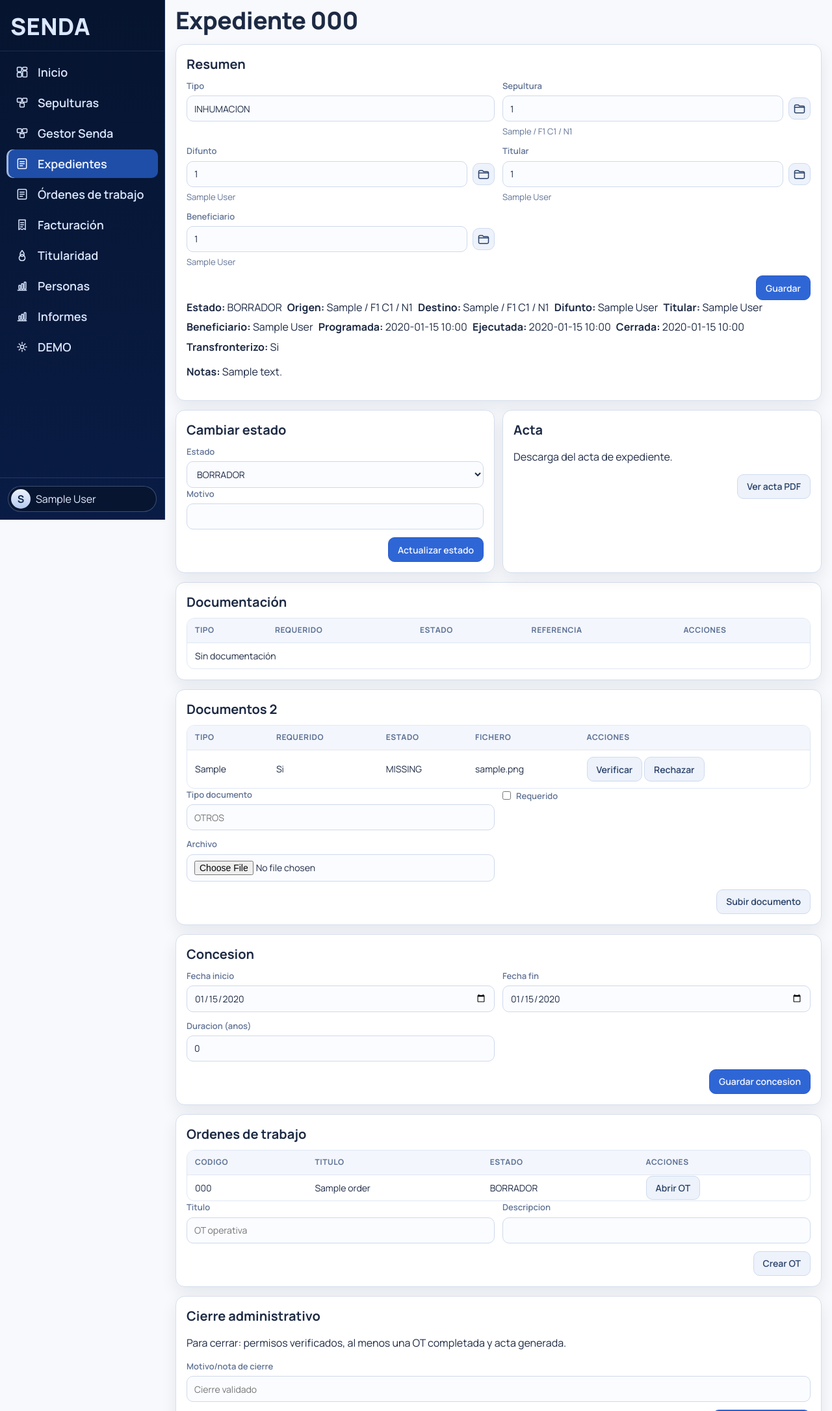
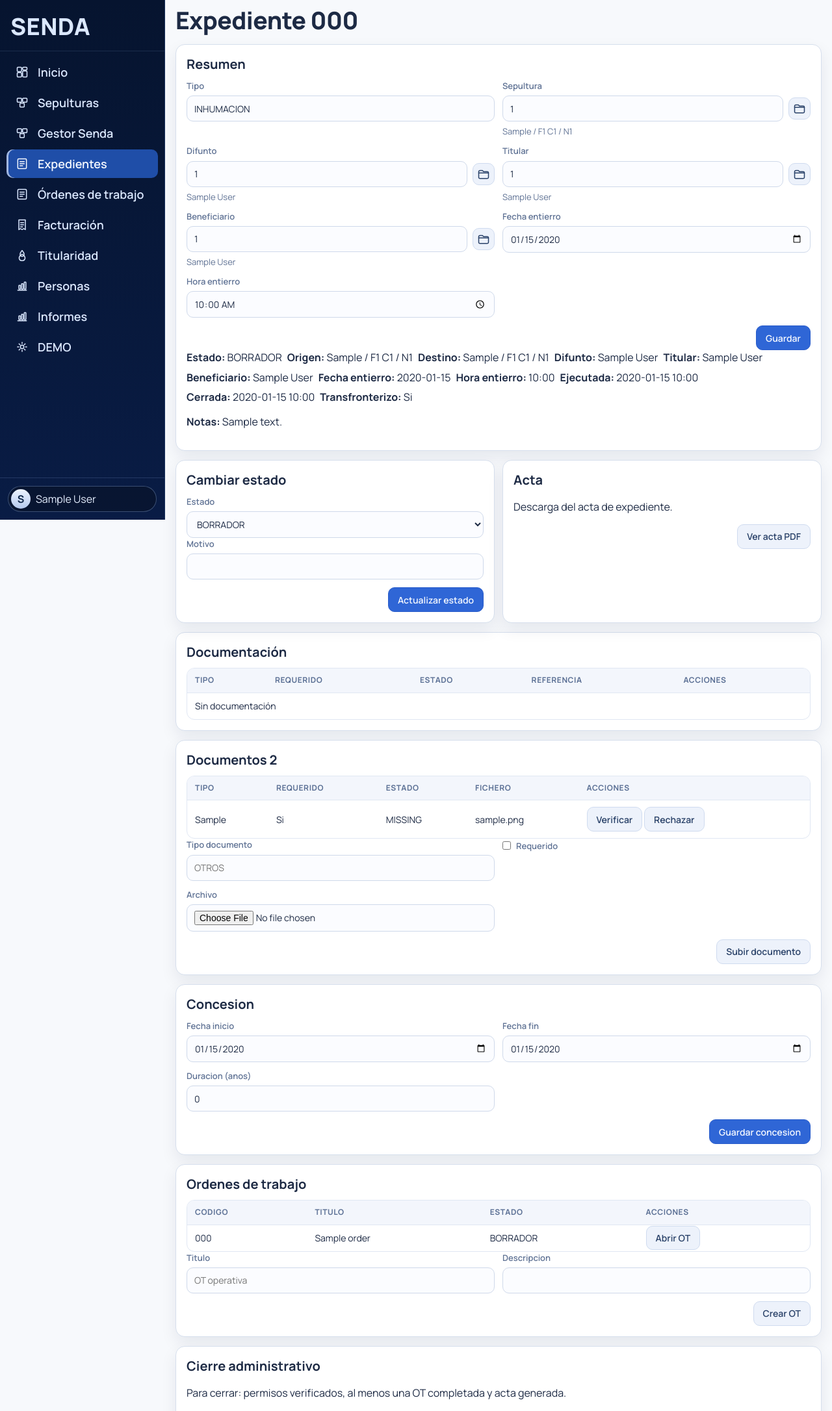
Before and after one commit to jaumecarreno/cementerio, a Flask app: page /cementerio/operaciones/1 in a window 1280 px wide. Shown: the top 2172 px of the page at 65% size. Run offline with Flask 3, Linux system fonts and the light colour scheme; a user stored in the database is signed in; tables that the repository leaves empty hold one stand-in row (values such as "Sample post"); some libraries are stand-ins or nearby versions.

Commit message:
Añadir fecha y hora de entierro

```diff
--- a/app/cemetery/operation_service.py
+++ b/app/cemetery/operation_service.py
@@ -147,6 +147,16 @@ def _parse_optional_datetime(value: str | None) -> datetime | None:
     except ValueError as exc:
         raise ValueError("Formato de fecha/hora invalido") from exc
     return parsed.replace(tzinfo=timezone.utc) if parsed.tzinfo is None else parsed.astimezone(timezone.utc)
+
+
+def _parse_burial_datetime(payload: dict[str, str]) -> datetime | None:
+    burial_date = (payload.get("burial_date") or "").strip()
+    burial_time = (payload.get("burial_time") or "").strip()
+    if burial_date or burial_time:
+        if not burial_date or not burial_time:
+            raise ValueError("Debes informar fecha y hora de entierro")
+        return _parse_optional_datetime(f"{burial_date}T{burial_time}")
+    return _parse_optional_datetime(payload.get("scheduled_at"))
 
 
 def _parse_iso_date(value: str | None, field_name: str) -> date:
@@ -560,7 +570,7 @@ def create_operation_case(payload: dict[str, str], user_id: int | None) -> Opera
         beneficiary_person_id=beneficiary_person_id,
         concession_start_date=concession_start_date,
         concession_end_date=concession_end_date,
-        scheduled_at=_parse_optional_datetime(payload.get("scheduled_at")),
+        scheduled_at=_parse_burial_datetime(payload),
         destination_cemetery_id=destination_cemetery_id,
         destination_name=(payload.get("destination_name") or "").strip(),
         destination_municipality=destination_municipality,
@@ -644,6 +654,8 @@ def update_operation_summary(
     case.holder_person_id = holder_person_id
     case.beneficiary_person_id = beneficiary_person_id
     case.declarant_person_id = holder_person_id
+    if any(key in payload for key in ("burial_date", "burial_time", "scheduled_at")):
+        case.scheduled_at = _parse_burial_datetime(payload)
     db.session.add(case)
 
     _log_activity(
--- a/app/cemetery/routes.py
+++ b/app/cemetery/routes.py
@@ -192,6 +192,10 @@ def _normalize_operation_payload(payload: dict[str, str]) -> dict[str, str]:
         normalized["holder_person_id"] = normalized["titular_person_id"]
     if "beneficiary_person_id" not in normalized and normalized.get("beneficiario_person_id"):
         normalized["beneficiary_person_id"] = normalized["beneficiario_person_id"]
+    if "burial_date" not in normalized and normalized.get("fecha_entierro"):
+        normalized["burial_date"] = normalized["fecha_entierro"]
+    if "burial_time" not in normalized and normalized.get("hora_entierro"):
+        normalized["burial_time"] = normalized["hora_entierro"]
     if "scheduled_at" not in normalized and normalized.get("fecha_prevista"):
         raw_date = (normalized.get("fecha_prevista") or "").strip()
         if raw_date:
--- a/app/templates/cemetery/expediente_detail.html
+++ b/app/templates/cemetery/expediente_detail.html
@@ -75,6 +75,14 @@
         </div>
         <div class="small muted field-picker-helper" id="summary_beneficiary_person_selected">{{ case.beneficiary_person.full_name if case.beneficiary_person else '' }}</div>
       </div>
+      <div>
+        <label>Fecha entierro</label>
+        <input type="date" name="burial_date" value="{{ case.scheduled_at.strftime('%Y-%m-%d') if case.scheduled_at else '' }}">
+      </div>
+      <div>
+        <label>Hora entierro</label>
+        <input type="time" name="burial_time" step="60" value="{{ case.scheduled_at.strftime('%H:%M') if case.scheduled_at else '' }}">
+      </div>
     </div>
     <div class="actions-row">
       <button class="btn primary" type="submit">Guardar</button>
@@ -91,7 +99,12 @@
     <div><strong>Difunto:</strong> {{ case.deceased_person.full_name if case.deceased_person else '-' }}</div>
     <div><strong>Titular:</strong> {{ case.holder_person.full_name if case.holder_person else (case.declarant_person.full_name if case.declarant_person else '-') }}</div>
     <div><strong>Beneficiario:</strong> {{ case.beneficiary_person.full_name if case.beneficiary_person else '-' }}</div>
+    {% if case.type == OperationType.INHUMACION %}
+    <div><strong>Fecha entierro:</strong> {{ case.scheduled_at.strftime('%Y-%m-%d') if case.scheduled_at else '-' }}</div>
+    <div><strong>Hora entierro:</strong> {{ case.scheduled_at.strftime('%H:%M') if case.scheduled_at else '-' }}</div>
+    {% else %}
     <div><strong>Programada:</strong> {{ case.scheduled_at.strftime('%Y-%m-%d %H:%M') if case.scheduled_at else '-' }}</div>
+    {% endif %}
     <div><strong>Ejecutada:</strong> {{ case.executed_at.strftime('%Y-%m-%d %H:%M') if case.executed_at else '-' }}</div>
     <div><strong>Cerrada:</strong> {{ case.closed_at.strftime('%Y-%m-%d %H:%M') if case.closed_at else '-' }}</div>
     <div><strong>Transfronterizo:</strong> {% if case.cross_border %}Si{% else %}No{% endif %}</div>
--- a/app/templates/cemetery/inhumation_assistant.html
+++ b/app/templates/cemetery/inhumation_assistant.html
@@ -213,7 +213,7 @@
 
     <div class="actions-row contract-actions">
       <p class="small muted" id="continue-requirements-status" aria-live="polite">Para crear expediente: titular y beneficiario (DNI + nombre), difunto (DNI o nombre+apellido), sepultura seleccionada, adjunto DNI titular y licencia.</p>
-      <button class="btn primary" id="contract-continue-btn" type="button" disabled aria-disabled="true">Crear Expediente</button>
+      <button class="btn primary" id="contract-continue-btn" type="button">Crear Expediente</button>
     </div>
     <div id="contract-action-status" class="warning inhumation-ai-feedback" hidden aria-live="polite"></div>
   </form>
```
Also changed, not shown: app/templates/cemetery/expedientes.html (+6 -2 lines), tests/test_operations.py (+50 -0 lines).
